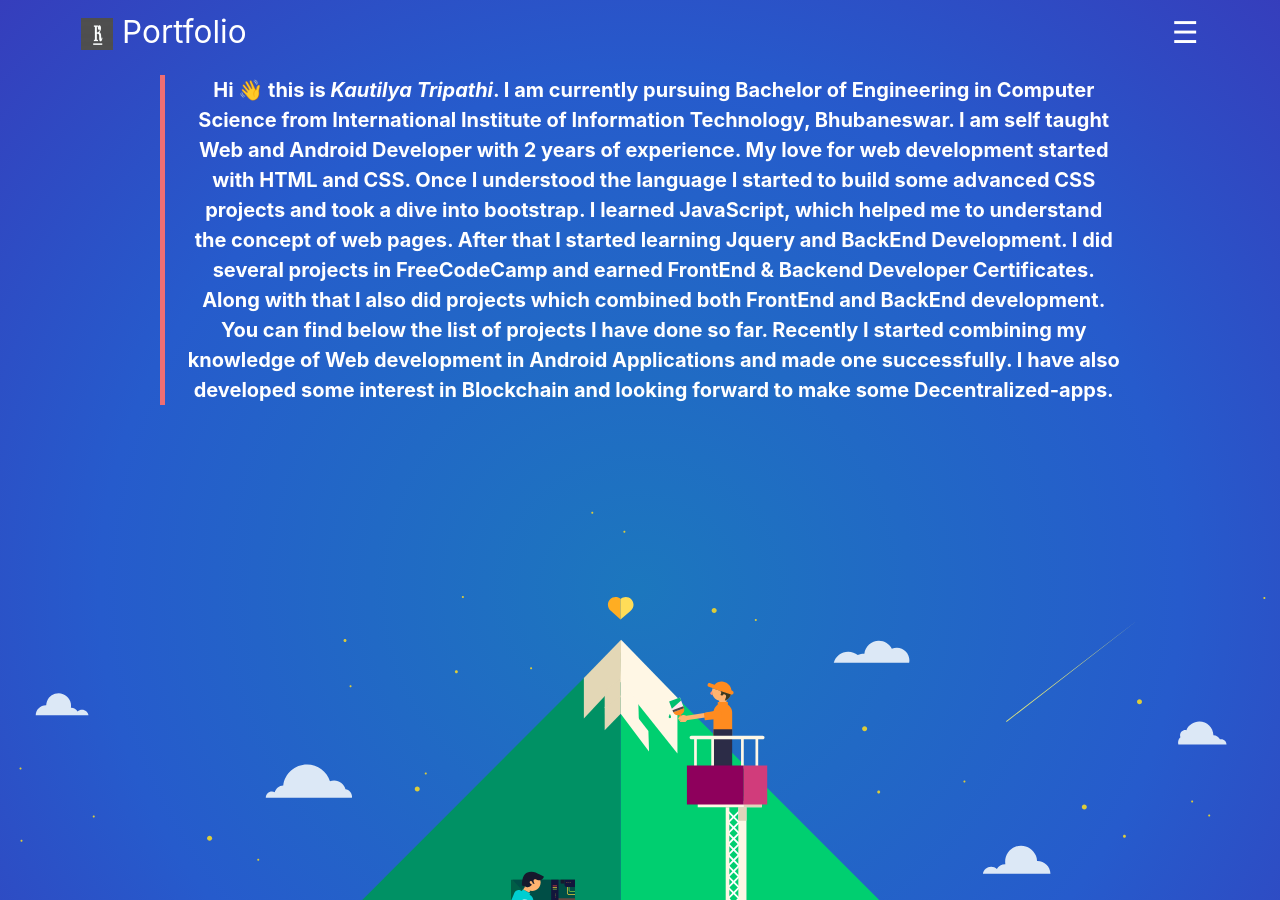
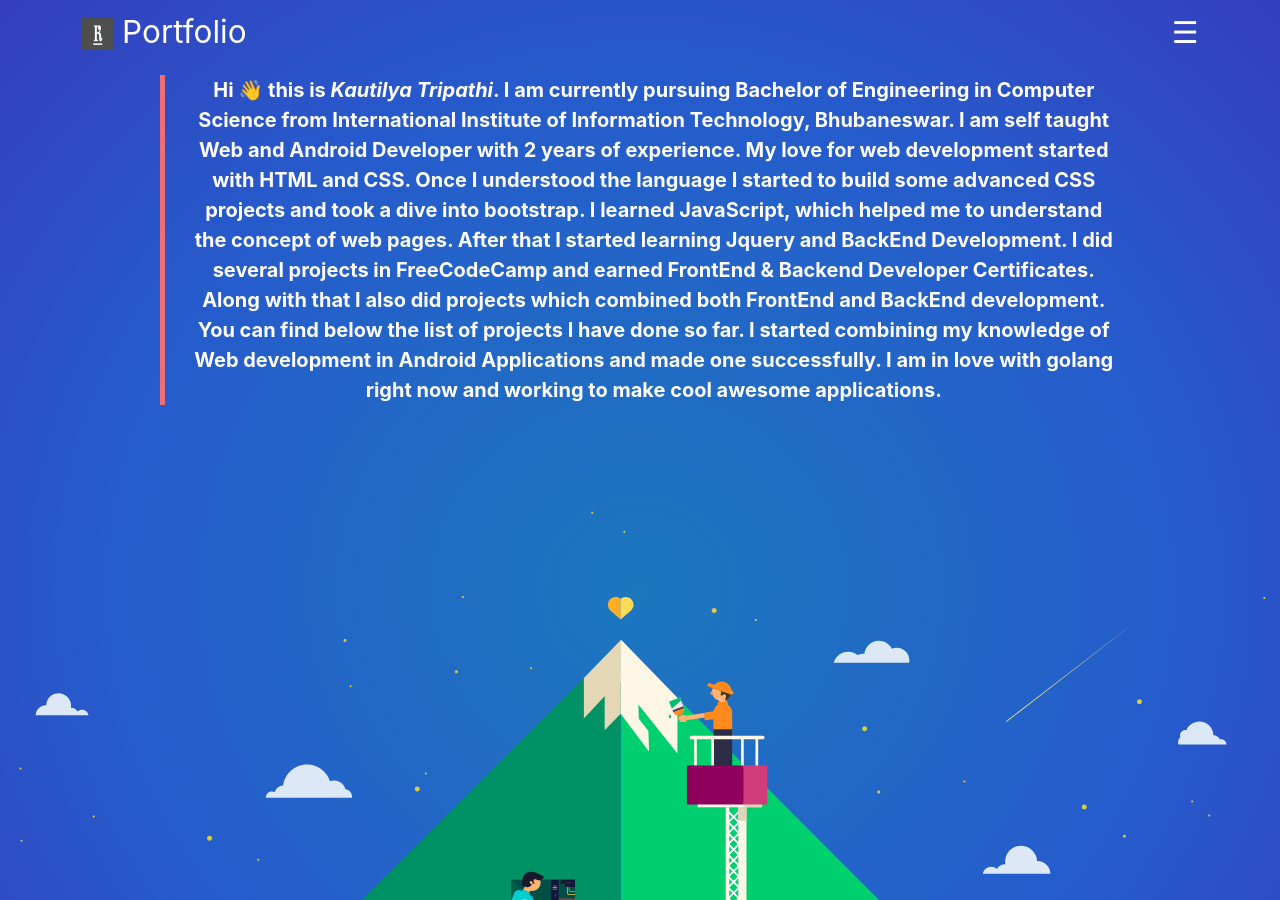
Before and after one commit to knrt10/knrt10.github.io, a Jekyll site: the page built from index.html, in a window 1280 px wide and 900 px high. Built offline with Jekyll 4.4.1, drawn with Linux system fonts in a browser that asks for light colours; nearby versions of some CDN libraries; emoji names are drawn with the system emoji font; some of the changed text lies outside the part shown.

Commit message:
Some changes

```diff
--- a/_config.yml
+++ b/_config.yml
@@ -8,8 +8,8 @@
              After that I started learning Jquery and BackEnd Development. I did several projects in FreeCodeCamp
              and earned FrontEnd & Backend Developer Certificates. Along with that I also did projects which
              combined both FrontEnd and BackEnd development. You can find below the list of projects I have done so far.
-             Recently I started combining my knowledge of Web development in Android Applications and made one successfully.
-             I have also developed some interest in Blockchain and looking forward to make some Decentralized-apps.
+             I started combining my knowledge of Web development in Android Applications and made one successfully.
+             I am in love with golang right now and working to make cool awesome applications.
 
 permalink: pretty
 github_url: https://github.com/knrt10
--- a/_includes/nav.html
+++ b/_includes/nav.html
@@ -4,8 +4,9 @@
   <a href="javascript:void(0)" class="closebtn" onclick="closeNav()">&times;</a>
   <div class="overlay-content">
     <a href="/">Home</a>
+    <a href="{{site.medium_url}}">Blog</a>
     <a href="/#project">Projects</a>
-    <a href="/resume.pdf" target="_blank">Resume</a>
+    <a href="/resume1.pdf" target="_blank">Resume</a>
     <a href="/#skills">About Me</a>
     <a href="/#contact">Contact</a>
   </div>
--- a/index.html
+++ b/index.html
@@ -56,10 +56,10 @@
           <label for="seventyfive" class="label" style="color:white;font-size:2em">Nodejs</label>
 
           <input type="radio" class="radio" name="group1" value="fifty" id="fifty">
-          <label for="fifty" class="label" style="color:white;font-size:2em">PHP</label>
+          <label for="fifty" class="label" style="color:white;font-size:2em">Go</label>
 
           <input type="radio" class="radio" name="group1" value="five" id="five">
-          <label for="five" class="label" style="color:white;font-size:2em">Go</label>
+          <label for="five" class="label" style="color:white;font-size:2em">PHP</label>
 
         <div class="progress">
           <div class="progress-bar"></div>
```
Also changed, not shown: _apps/2.asciiConvert.md (added, +46 -0 lines), _apps/5.static-contactForm.md (renamed from _apps/3.static-contactForm.md, +1 -1 lines), _apps/3.cloudinary-cli.md (renamed from _apps/2.cloudinary-cli.md), _apps/issueTracker.md (renamed from _apps/5.issueTracker.md), 3 other files.
